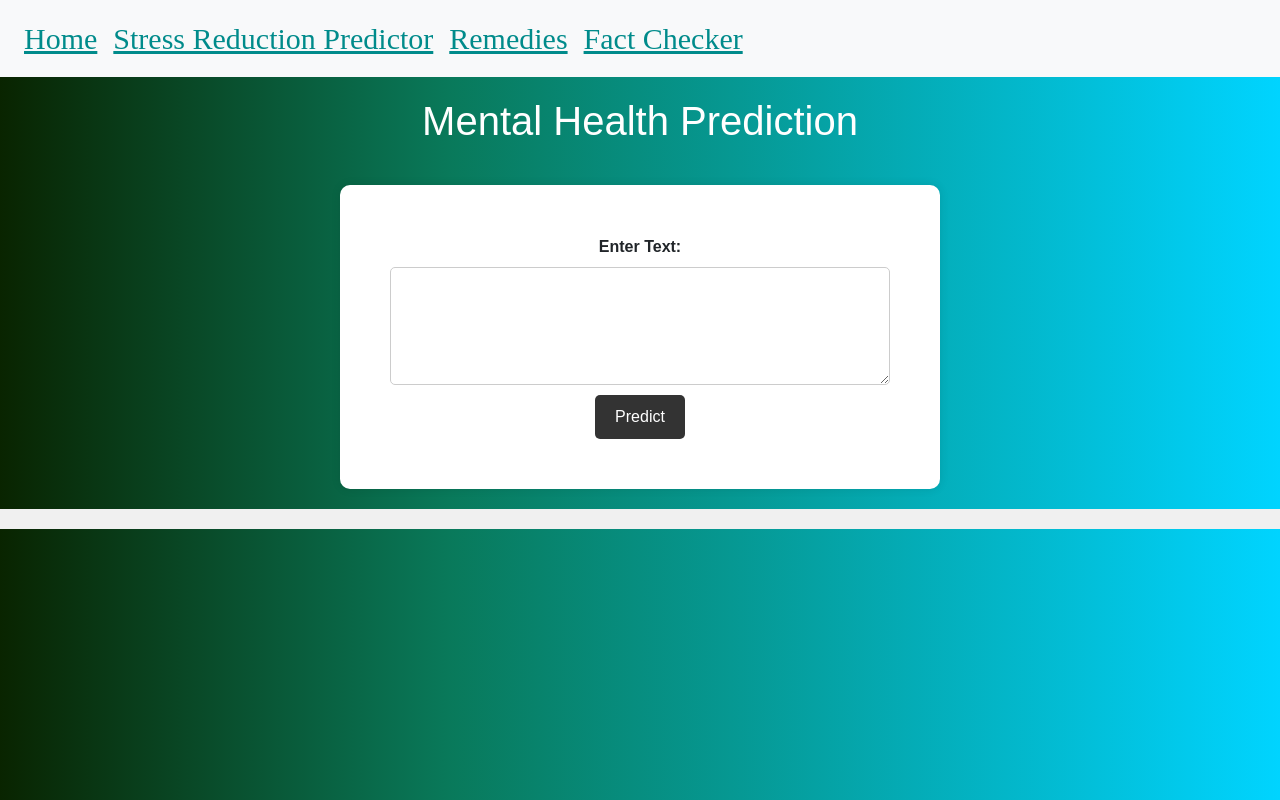
After one commit to Prajwalkpl/codefury-website, a Flask app: page /model.html in a window 1280 px wide. The commit adds this page. Run offline with Flask 3, Linux system fonts and the light colour scheme; parts of the project's set-up code (start-up, migrations or seed data) failed here and were passed over.

Commit message:
last commit

```diff
--- /dev/null
+++ b/templates/base.html
@@ -0,0 +1,105 @@
+<html lang="en">
+<head>
+    <link rel="stylesheet" href="https://cdn.jsdelivr.net/npm/bootstrap@4.3.1/dist/css/bootstrap.min.css" integrity="sha384-ggOyR0iXCbMQv3Xipma34MD+dH/1fQ784/j6cY/iJTQUOhcWr7x9JvoRxT2MZw1T" crossorigin="anonymous">
+    <meta charset="UTF-8">
+    <meta name="viewport" content="width=device-width, initial-scale=1.0">
+    <style>
+      /* Center the header */
+#MHT {
+    text-align: center;
+    margin-top: 20px;
+}
+
+/* Center the image */
+.center {
+    display: block;
+    margin: 0 auto;
+}
+
+/* Add some padding to the body */
+body {
+    padding: 20px;
+}
+/* Customize the background color of the navigation bar */
+.navbar {
+    background-color: #f8f9fa; /* Light gray background color */
+}
+
+/* Customize the text color of the links in the navigation bar */
+.navbar-nav .nav-link {
+    color: #333; /* Dark gray text color */
+}
+
+/* Customize the active link color */
+.navbar-nav .nav-item.active .nav-link {
+    color: #007bff; /* Blue active link color */
+}
+
+/* Customize the button color in the search form */
+.form-inline .btn {
+    background-color: #007bff; /* Blue button background color */
+    color: #fff; /* White button text color */
+}
+
+/* Customize the button color on hover in the search form */
+.form-inline .btn:hover {
+    background-color: #0056b3; /* Darker blue on hover */
+}
+      body{
+        background: rgb(9,36,0);
+background: linear-gradient(90deg, rgba(9,36,0,1) 0%, rgba(9,121,90,1) 35%, rgba(0,212,255,1) 100%);
+      }
+      #MHT{
+       font-weight:500;
+       font-size: 50px;
+       text-align: center;
+       padding-top: 50px;
+      }
+      .center {
+  display: block;
+  margin-left: auto;
+  margin-right: auto;
+  width: 50%;
+  padding-top: 100px;
+    }
+    #txt{
+      font-size: 30px;
+      font-family: 'Times New Roman', Times, serif;
+      font-weight: 300;
+      text-decoration: underline;
+      text-underline-offset: 2px;
+    }
+    </style>
+    <title>stress website</title>
+</head>
+<body>
+    <nav class="navbar navbar-expand-lg navbar-light bg-light">
+    <button class="navbar-toggler" type="button" data-toggle="collapse" data-target="#navbarSupportedContent" aria-controls="navbarSupportedContent" aria-expanded="false" aria-label="Toggle navigation">
+      <span class="navbar-toggler-icon"></span>
+    </button>
+
+    <div class="collapse navbar-collapse" id="navbarSupportedContent">
+      <ul class="navbar-nav mr-auto">
+        <li class="nav-item active">
+          <a class="nav-link" href="/" style="color: darkcyan " id="txt">Home <span class="sr-only">(current)</span></a>
+        </li>
+        <li class="nav-item">
+          <a class="nav-link" href="../model.html" style="color: darkcyan " id="txt">Stress Reduction Predictor</a>
+        </li>
+        <li class="nav-item">
+          <a class="nav-link" href="../remedy.html" style="color: darkcyan " id="txt">Remedies</a>
+        </li>
+        <li class="nav-item">
+          <a class="nav-link" href="https://openai.com/blog/chatgpt" style="color: darkcyan " id="txt">Fact Checker</a>
+        </li>
+      </ul>
+
+    </div>
+  </nav>
+
+  {% block body %}
+
+  {% endblock  %}
+
+</body>
+</html>
--- /dev/null
+++ b/templates/model.html
@@ -0,0 +1,86 @@
+{% extends "base.html" %}
+{%block body%}
+<style>
+    /* Reset some default browser styles */
+body, h1, form {
+margin: 0;
+padding: 0;
+}
+
+/* Set a background color for the body */
+body {
+background-color: #f0f0f0;
+font-family: Arial, sans-serif;
+}
+
+/* Style the heading */
+h1 {
+text-align: center;
+color: #fff;
+padding: 20px;
+margin-bottom: 20px;
+}
+
+/* Style the form */
+form {
+text-align: center;
+margin: 0 auto;
+width: 80%;
+max-width: 600px;
+padding: 50px;
+background-color: #fff;
+box-shadow: 0 0 10px rgba(0, 0, 0, 0.1);
+border-radius: 10px;
+}
+
+/* Style the label */
+label {
+
+font-weight: bold;
+}
+
+/* Style the textarea input */
+textarea {
+width: 100%;
+padding: 10px;
+margin-bottom: 10px;
+border: 1px solid #ccc;
+border-radius: 5px;
+resize: vertical;
+}
+
+/* Style the submit button */
+input[type="submit"] {
+background-color: #333;
+color: #fff;
+padding: 10px 20px;
+border: none;
+border-radius: 5px;
+cursor: pointer;
+}
+
+/* Style the prediction result */
+#prediction_result {
+text-align: center;
+margin-top: 20px;
+padding: 10px;
+background-color: #f0f0f0;
+}
+body{
+    background: rgb(9,36,0);
+background: linear-gradient(90deg, rgba(9,36,0,1) 0%, rgba(9,121,90,1) 35%, rgba(0,212,255,1) 100%);
+  }
+</style>
+    <h1>Mental Health Prediction</h1>
+    <form method="POST" action="/predict">
+        <label for="input_text" id="ET">Enter Text:</label>
+        <textarea id="input_text" name="input_text" rows="4" cols="50"></textarea>
+        <br>
+        <input type="submit" value="Predict">
+    </form>
+        <div id="prediction_result"></div>
+        {% if pred %}
+        <div id="prediction_result">{{ pred }}</div>
+        {% endif %}
+
+{%endblock%}
```
Also changed, not shown: templates/index.html (+7 -104 lines), templates/remedy.html (added, +20 -0 lines).
